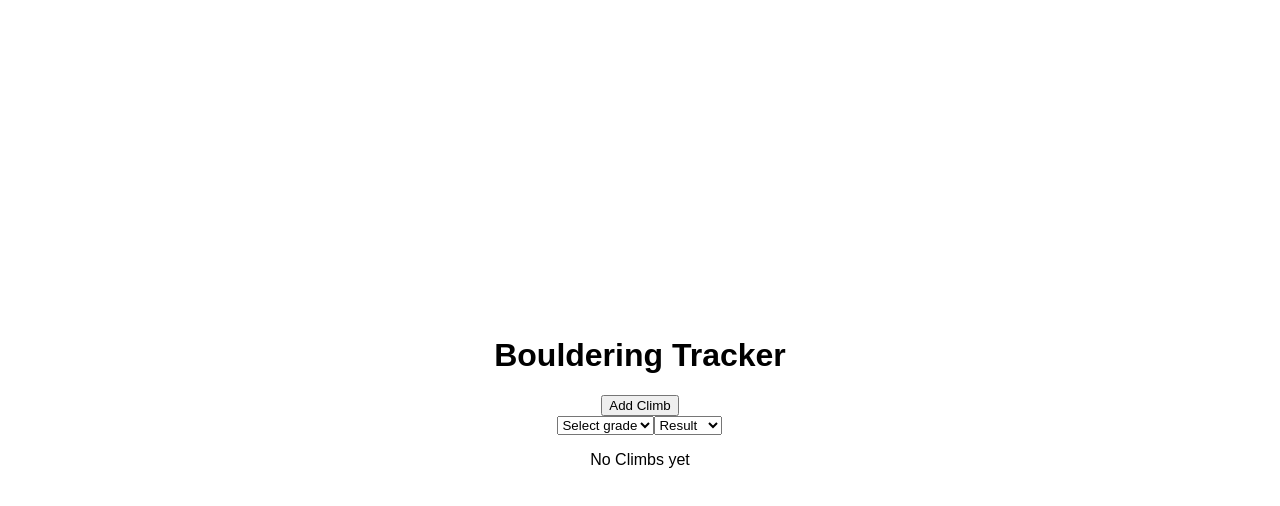
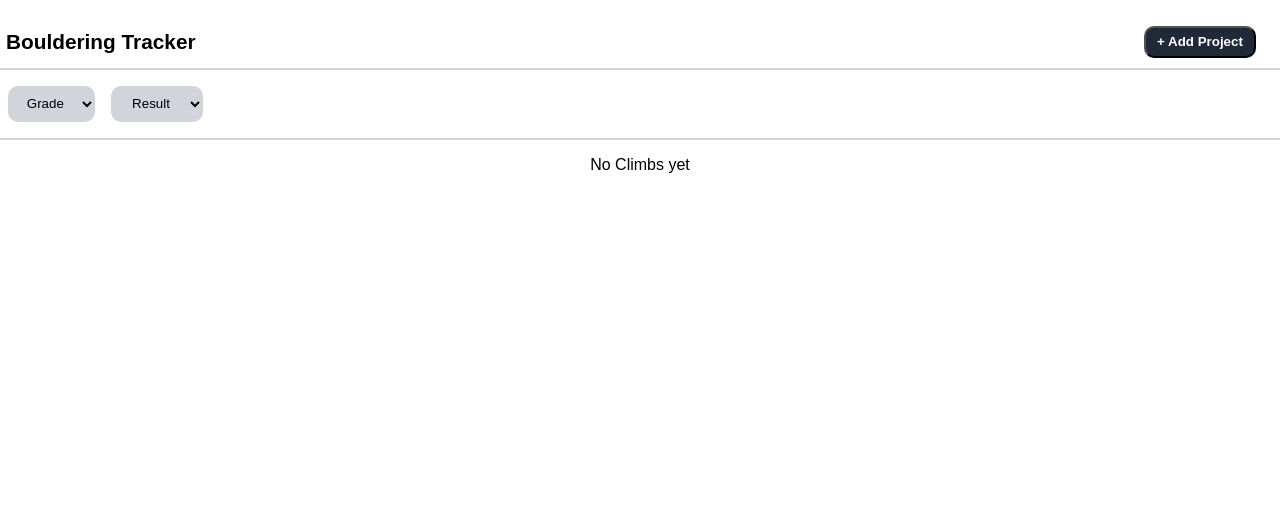
Before and after one commit to Alto0327/Bouldering-Tracker, a React (Vite) app: page / in a window 1280 px wide. Shown: the top 506 px of the page. Built offline with nearby package versions, Linux system fonts and the light colour scheme.

Commit message:
Add: CSS implemented for header section

```diff
--- a/src/App.css
+++ b/src/App.css
@@ -1,6 +1,82 @@
-#root {
-  max-width: 1280px;
-  margin: 0 auto;
-  padding: 2rem;
+:root{
+  --black:#1F2937;
+  --lightGray:#F9FAFB;
+  --darkGray:#D1D5DB;
+}
+
+.climbs-page{
+  margin: 0;
+  min-width: 100vw;
+  min-height: 100vh;
+  display: flex;
+  flex-direction: column;
+  align-items: center;
+}
+
+.climbs-header{
+  width: 100%;
+  position:sticky;
+  top: 0;
+}
+
+.climbs-header__top{
+  display: flex;
+  align-items: center;
+  margin:1em 0px;
+  justify-content: space-between;
+  padding-left: 6px;
+  padding-right: 24px;
+  width: 100%;
+  border-bottom: 2px solid var(--darkGray);
+
+}
+
+.climbs-header__title{
+  font-size: 1.3em;
+}
+
+.climbs-header__add-btn{
+  height: 2rem;
+  width: 7rem;
+
+  background-color: var(--black);
+  color: white;
+  font-weight: 600;
+  border-radius: 10px;
+}
+
+.climbs-header__filter{
+  border-bottom: 2px solid var(--darkGray);
+}
+
+.filter{
+  margin:1em 0px;
+  display: flex;
+  justify-content: space-between;
+  width: 90%;
+  padding-left: .5em
+}
+
+
+.filter__option{
+  display: flex;
+  gap: 1em;
+}
+
+.filter__option select{
   text-align: center;
+  padding: .7em 1em;
+  background-color: var(--darkGray);
+  border: none;
+  border-radius: 10px;
 }
+
+.filter__clear-option button{
+  text-align: center;
+  color: white;
+  padding:.7em 1em;
+  font-weight: bold;
+  background-color: var(--black);
+  border: none;
+  border-radius: 10px;
+}
--- a/src/features/climbs/components/ClimbsHeader.jsx
+++ b/src/features/climbs/components/ClimbsHeader.jsx
@@ -7,7 +7,7 @@ export default function ClimbsHeader({ onOpenAdd, filters, setFilters }) {
         <h1 className="climbs-header__title">Bouldering Tracker</h1>
 
         <button type="button" className="climbs-header__add-btn" onClick={onOpenAdd}>
-          Add Climb
+         + Add Project
         </button>
       </div>
 
--- a/src/features/climbs/components/Filters.jsx
+++ b/src/features/climbs/components/Filters.jsx
@@ -7,13 +7,13 @@ export default function Filters({filters, setFilters}){
 
     return(
         <div className="filter">
-            <div className="filter__actions">
+            <div className="filter__option">
                 <select
                     value={filters.grade}
                     onChange={(e) =>
                         setFilters(prev => ({ ...prev, grade: e.target.value }))
                     }>
-                    <option value="" disabled>Select grade</option>
+                    <option value="" disabled>Grade</option>
                     <option value="G0-G1">G0-G1</option>
                     <option value="G2-G3">G2-G3</option>
                     <option value="G4-G5">G4-G5</option>
@@ -31,11 +31,13 @@ export default function Filters({filters, setFilters}){
                         <option value="attempt">Attempt</option>
                         <option value="fail">Fail</option>
                     </select>
-                    {hasActiveFilter ? (
-                        <button type="button" onClick={clearFilters}>
-                            Clear filters
-                        </button>
-                    ) : null}
+            </div>
+            <div className="filter__clear-option">
+                {hasActiveFilter ? (
+                    <button type="button" onClick={clearFilters}>
+                        Clear Filter
+                    </button>
+                ) : null}
             </div>
         </div>
     )
--- a/src/index.css
+++ b/src/index.css
@@ -1,3 +1,8 @@
+*{
+  box-sizing: border-box;
+  padding: 0px;
+}
+
 :root {
   font-family: "Space Grotesk", sans-serif;
 
@@ -10,8 +15,6 @@
 
 body {
   margin: 0;
-  display: flex;
   place-items: center;
-  min-width: 320px;
   min-height: 100vh;
 }
```
